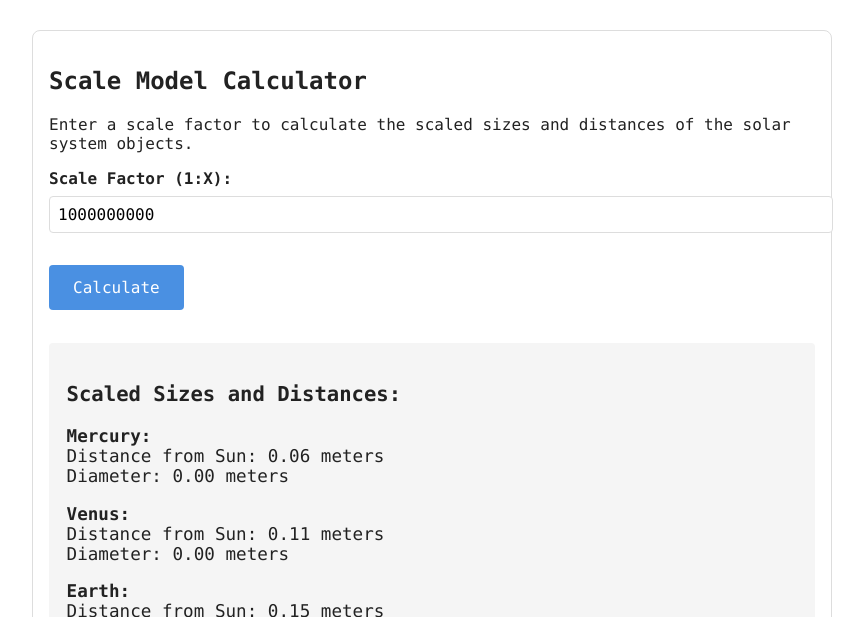
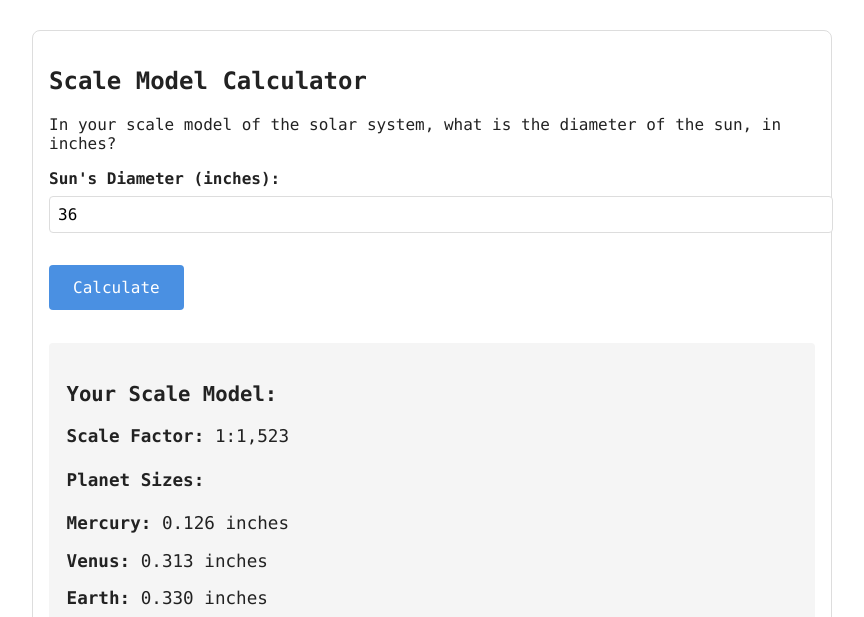
Before and after one commit to 151henry151/my-webserver-setup, a plain HTML site: page domains/com/hromp.com/public_html/solarsystem.html in a window 1280 px wide. Both pictures are taken after a click on the button "Calculate". Shown: the part 183-800 px from the top of the page, without its empty margins (208-1072 px from the left). Drawn offline with Linux system fonts and the light colour scheme.

Commit message:
Update scale calculator to use sun's diameter as input

```diff
--- a/domains/com/hromp.com/public_html/solarsystem.html
+++ b/domains/com/hromp.com/public_html/solarsystem.html
@@ -87,11 +87,11 @@
 
         <div class="calculator">
             <h2>Scale Model Calculator</h2>
-            <p>Enter a scale factor to calculate the scaled sizes and distances of the solar system objects.</p>
+            <p>In your scale model of the solar system, what is the diameter of the sun, in inches?</p>
 
             <div class="input-group">
-                <label for="scale">Scale Factor (1:X):</label>
-                <input type="number" id="scale" min="1" value="1000000000">
+                <label for="sunDiameter">Sun's Diameter (inches):</label>
+                <input type="number" id="sunDiameter" min="0.1" step="0.1" value="36">
             </div>
 
             <button onclick="calculateScale()">Calculate</button>
@@ -141,6 +141,7 @@
 
     <script>
         const planetData = {
+            sun: { name: "Sun", diameter: 1392684 },
             mercury: { name: "Mercury", distance: 57.9, diameter: 4879 },
             venus: { name: "Venus", distance: 108.2, diameter: 12104 },
             earth: { name: "Earth", distance: 149.6, diameter: 12756 },
@@ -152,19 +153,31 @@
         };
 
         function calculateScale() {
-            const scale = parseFloat(document.getElementById('scale').value);
-            if (isNaN(scale) || scale <= 0) {
-                alert('Please enter a valid scale factor');
+            const sunDiameterInches = parseFloat(document.getElementById('sunDiameter').value);
+            if (isNaN(sunDiameterInches) || sunDiameterInches <= 0) {
+                alert('Please enter a valid diameter for the sun');
                 return;
             }
 
-            let results = '<h3>Scaled Sizes and Distances:</h3>';
+            // Calculate scale factor based on sun's diameter
+            const scaleFactor = planetData.sun.diameter / (sunDiameterInches * 25.4); // Convert inches to mm
+
+            let results = '<h3>Your Scale Model:</h3>';
+            results += `<p><strong>Scale Factor:</strong> 1:${Math.round(scaleFactor).toLocaleString()}</p>`;
+            results += '<h4>Planet Sizes:</h4>';
+
             for (const [key, planet] of Object.entries(planetData)) {
-                const scaledDistance = (planet.distance * 1000000) / scale;
-                const scaledDiameter = planet.diameter / scale;
-                results += `<p><strong>${planet.name}:</strong><br>`;
-                results += `Distance from Sun: ${scaledDistance.toFixed(2)} meters<br>`;
-                results += `Diameter: ${scaledDiameter.toFixed(2)} meters</p>`;
+                if (key === 'sun') continue; // Skip sun as we already have its size
+                const scaledDiameter = (planet.diameter / scaleFactor) / 25.4; // Convert to inches
+                results += `<p><strong>${planet.name}:</strong> ${scaledDiameter.toFixed(3)} inches</p>`;
+            }
+
+            results += '<h4>Distances from Sun:</h4>';
+            for (const [key, planet] of Object.entries(planetData)) {
+                if (key === 'sun') continue; // Skip sun
+                const scaledDistance = (planet.distance * 1000000) / scaleFactor; // Convert to meters
+                const scaledDistanceFeet = scaledDistance * 3.28084; // Convert to feet
+                results += `<p><strong>${planet.name}:</strong> ${scaledDistanceFeet.toFixed(1)} feet</p>`;
             }
 
             document.getElementById('scaleResults').innerHTML = results;
```
